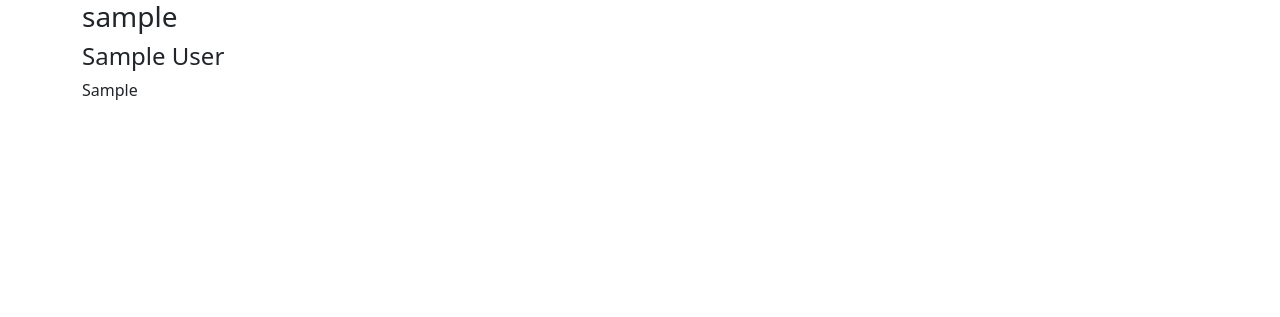
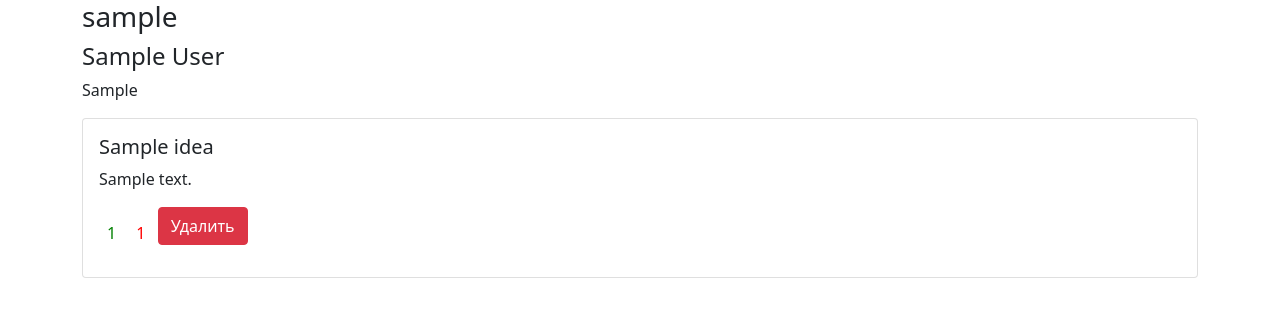
Before and after one commit to boyarivan06/Eureka, a Django app: page /profile/ in a window 1280 px wide. Shown: the top 317 px of the page. Run offline with Django 4.2, Linux system fonts and the light colour scheme; a user stored in the database is signed in; tables that the repository leaves empty hold one stand-in row (values such as "Sample post"); some libraries are stand-ins or nearby versions.

Commit message:
added deleting ideas in profile

```diff
--- a/eureka/urls.py
+++ b/eureka/urls.py
@@ -29,4 +29,5 @@ urlpatterns = [
     path('profile/', views.profile_view, name='profile'),
     path('add_like/<int:id>/', api_views.add_like),
     path('add_dislike/<int:id>/', api_views.add_dislike),
+    path('delete_idea/<int:id>/', api_views.delete_idea),
 ]
--- /dev/null
+++ b/main_site/static/js/delete_idea.js
@@ -0,0 +1,10 @@
+function delete_idea(id) {
+    confirm('Вы уверены? Это нельзя отменить');
+    $.ajax({
+        url: "/delete_idea/" + id.toString() + '/',
+        success: function(){
+            $('#idea'+id).remove();
+        },
+
+    });
+}
--- a/main_site/views.py
+++ b/main_site/views.py
@@ -96,6 +96,6 @@ def new_idea_view(request):
 def profile_view(request):
     context = {
         'user': request.user,
-        'ideas': Idea.objects.filter(author=request.user).first()
+        'ideas': Idea.objects.filter(author=request.user).all()
     }
     return render(request, 'profile.html', context)
--- a/templates/index.html
+++ b/templates/index.html
@@ -35,6 +35,7 @@
                 </div>
                 <p class="p-2" id='likes{{idea.id}}' style="color:green; display:inline">{{idea.likes}}</p>
                 <p class="p-2" id='dislikes{{idea.id}}' style="color:red; display:inline">{{idea.dislikes}}</p>
+
             </div>
         </div>
         {% endfor %}
--- a/templates/profile.html
+++ b/templates/profile.html
@@ -4,6 +4,9 @@
     <meta charset="UTF-8">
     <title>Профиль</title>
     <link href="https://cdn.jsdelivr.net/npm/bootstrap@5.0.2/dist/css/bootstrap.min.css" rel="stylesheet" integrity="sha384-EVSTQN3/azprG1Anm3QDgpJLIm9Nao0Yz1ztcQTwFspd3yD65VohhpuuCOmLASjC" crossorigin="anonymous">
+    {% load static %}
+    <script src="{% static 'js/delete_idea.js' %}"></script>
+    <script type="text/javascript" src="https://ajax.googleapis.com/ajax/libs/jquery/3.1.1/jquery.min.js"></script>
     <script src="https://cdn.jsdelivr.net/npm/bootstrap@5.0.2/dist/js/bootstrap.bundle.min.js" integrity="sha384-MrcW6ZMFYlzcLA8Nl+NtUVF0sA7MsXsP1UyJoMp4YLEuNSfAP+JcXn/tWtIaxVXM" crossorigin="anonymous"></script>
 </head>
 <body>
@@ -12,5 +15,20 @@
   <h4>{{user.first_name}} {{user.last_name}}</h4>
   <p>{{user.info}}</p>
 </div>
+<div class="container">
+        {% for idea in ideas %}
+        <div class="card" id="idea{{idea.id}}">
+            <div class="card-body">
+                <h5 class="card-title">{{idea.name}}</h5>
+                <p class="card-text">{{idea.description}}</p>
+                <div class="button-group">
+                </div>
+                <p class="p-2" id='likes{{idea.id}}' style="color:green; display:inline">{{idea.likes}}</p>
+                <p class="p-2" id='dislikes{{idea.id}}' style="color:red; display:inline">{{idea.dislikes}}</p>
+                <p class="btn btn-danger" onclick="delete_idea({{idea.id}})">Удалить</p>
+            </div>
+        </div>
+        {% endfor %}
+    </div>
 </body>
 </html>
```
Also changed, not shown: main_site/api_views.py (+9 -2 lines).
